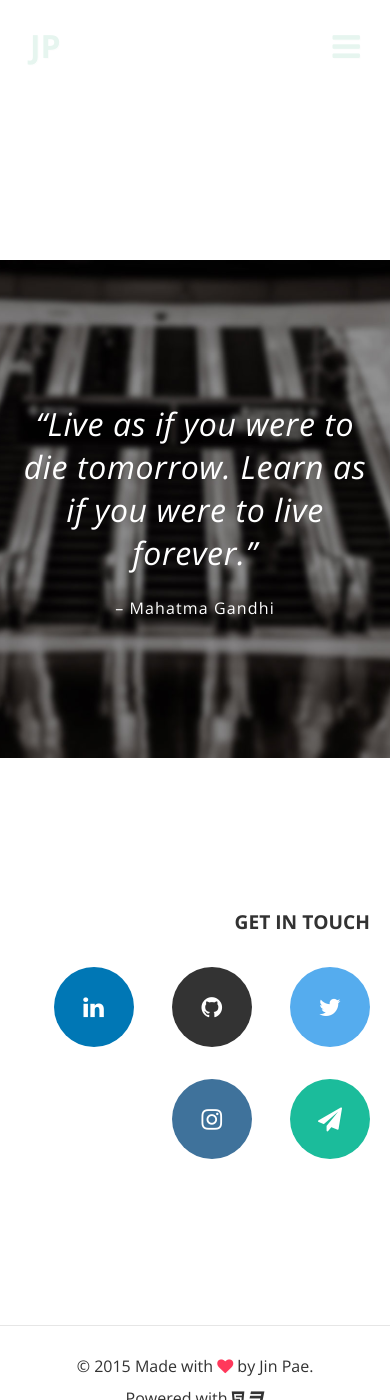
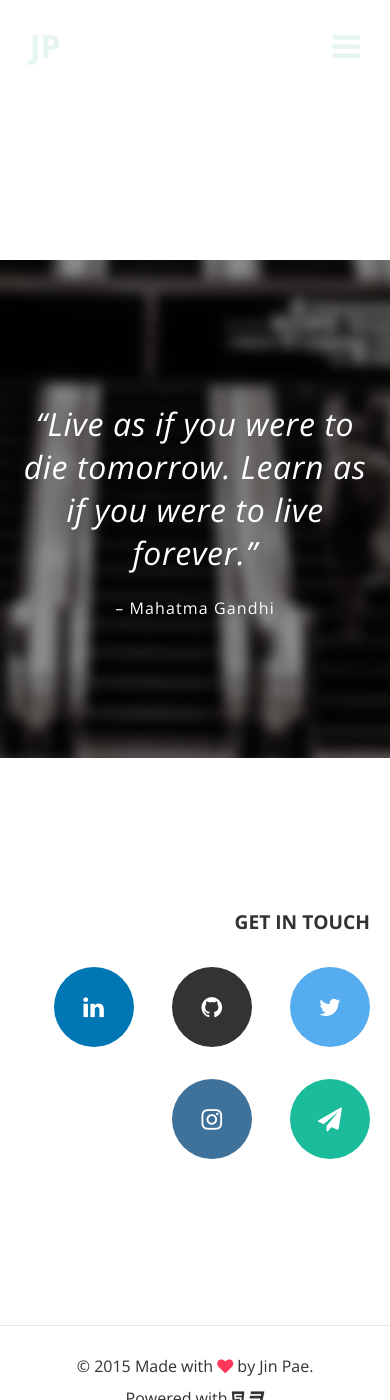
Before and after one commit to jinpae/portfolio_site, a Jekyll site: the page built from index.html, in a window 390 px wide and 1400 px high, scrolled down 2749 px. Built offline with Jekyll 4.4.1, drawn with Linux system fonts in a browser that asks for light colours; nearby versions of some CDN libraries; Markdown is read by kramdown in place of the engine named in the settings.

Commit message:
Add media query to quote section

```diff
--- a/_scss/_quote.scss
+++ b/_scss/_quote.scss
@@ -5,6 +5,10 @@
 	background: url(../img/quote_bg.jpg) fixed center center;
 	background-size: cover;
 	color: white;
+
+	@media only screen and (max-width: 640px) {
+		background: url(../img/quote_bg.jpg) no-repeat center center;
+	}
 
 	.quote {
 		font-weight: 300;
--- a/assets/css/main.css
+++ b/assets/css/main.css
@@ -850,6 +850,9 @@
   background: url(../img/quote_bg.jpg) fixed center center;
   background-size: cover;
   color: white; }
+  @media only screen and (max-width: 640px) {
+    #quote {
+      background: url(../img/quote_bg.jpg) no-repeat center center; } }
   #quote .quote {
     font-weight: 300;
     font-style: italic;
```
